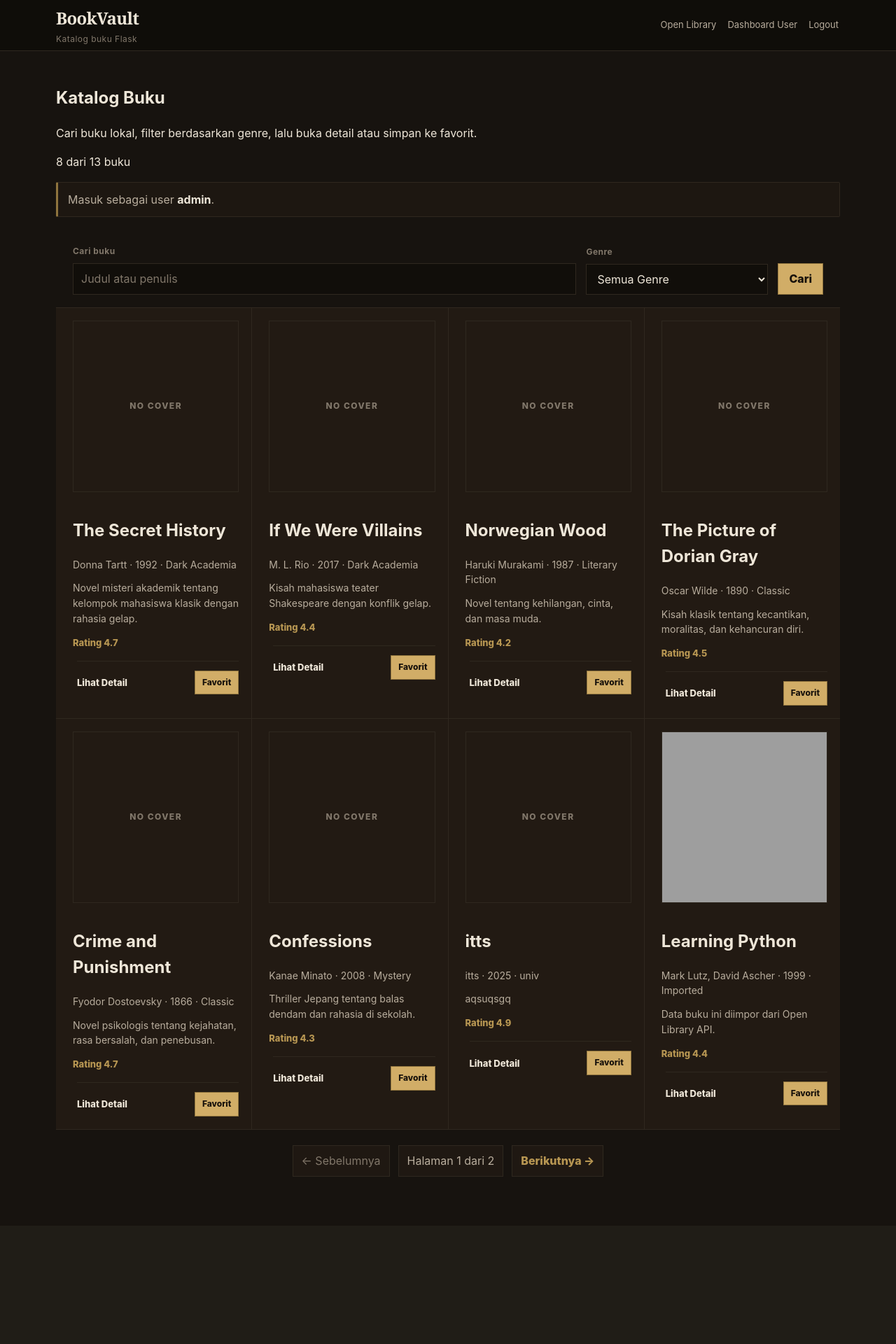
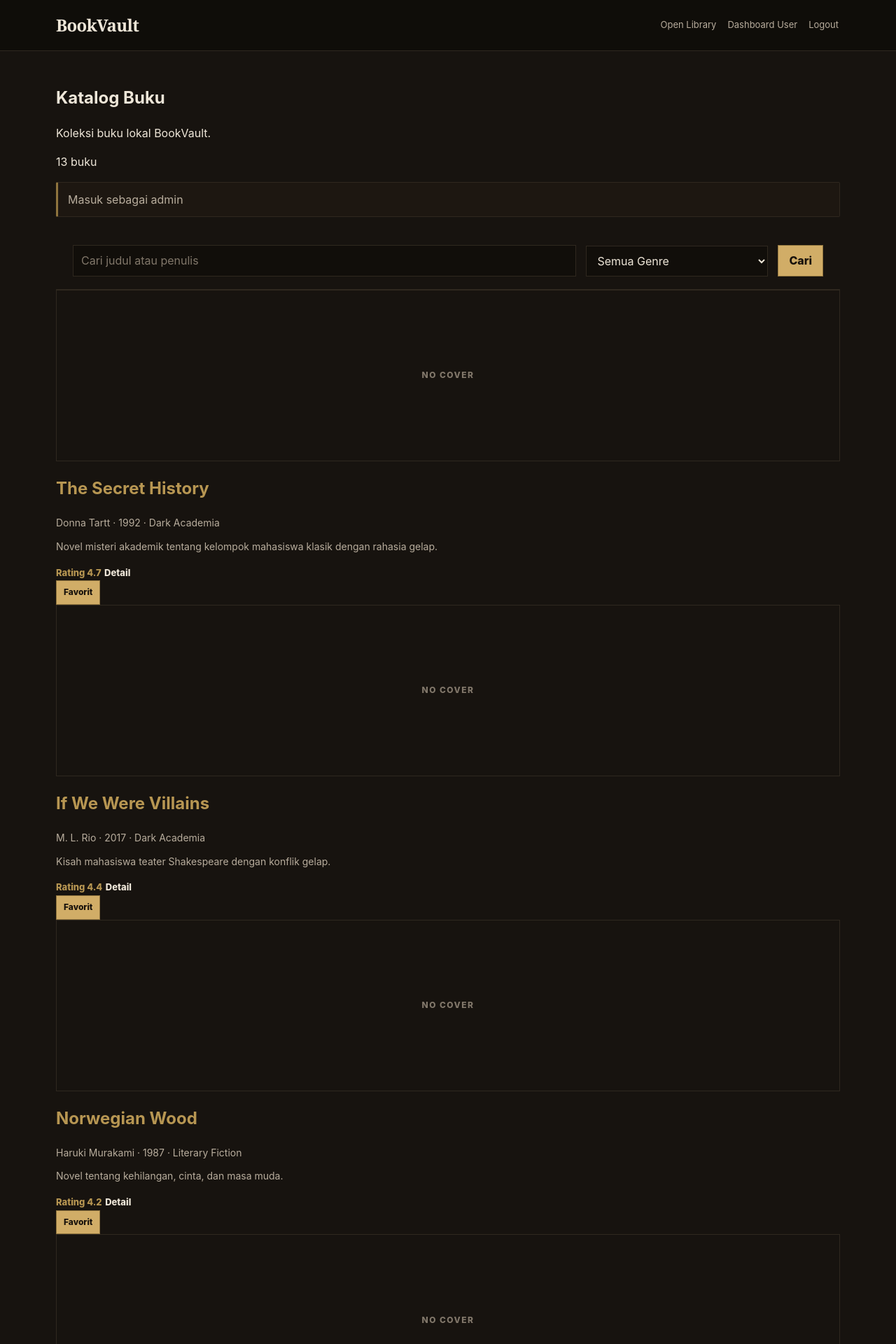
Before and after one commit to panjiaryasoma/bookvault-flask, a Flask app: page / in a window 1280 px wide. Shown: the top 1920 px of the page at 70% size. Before the commit the page ends 1681 px from the top, so only its background shows below. Run offline with Flask 3, Linux system fonts and the light colour scheme; a user stored in the database is signed in; data comes from the database, SQL or seed files in the repository; grey boxes are pictures that could not be loaded.

Commit message:
Strip catalog page back to a plain library interface

```diff
--- a/templates/index.html
+++ b/templates/index.html
@@ -9,10 +9,7 @@
 {% block header %}
 <header class="library-header">
     <div class="library-header__inner">
-        <div class="brand-block">
         <a href="/" class="brand-mark">BookVault</a>
-            <span class="brand-meta">Katalog buku Flask</span>
-        </div>
 
         <nav class="top-nav" aria-label="Navigasi BookVault">
             <a href="/public-books">Open Library</a>
@@ -37,38 +34,30 @@
 {% endblock %}
 
 {% block content %}
-<section class="catalog-summary" aria-labelledby="catalog-title">
+<section class="catalog" aria-labelledby="catalog-title">
+    <div class="catalog-heading">
         <div>
             <h1 id="catalog-title">Katalog Buku</h1>
-        <p>Cari buku lokal, filter berdasarkan genre, lalu buka detail atau simpan ke favorit.</p>
+            <p>Koleksi buku lokal BookVault.</p>
         </div>
 
         {% if pagination %}
-    <p class="result-count">{{ books|length }} dari {{ pagination.total }} buku</p>
+        <p class="result-count">{{ pagination.total }} buku</p>
         {% else %}
         <p class="result-count">{{ books|length }} buku</p>
         {% endif %}
-</section>
+    </div>
 
     {% if session.get("user_logged_in") %}
-<section class="session-note">
-    Masuk sebagai user <strong>{{ session.get("user_username") }}</strong>.
-</section>
+    <p class="session-note">Masuk sebagai {{ session.get("user_username") }}</p>
     {% elif session.get("admin_logged_in") %}
-<section class="session-note">
-    Masuk sebagai admin <strong>{{ session.get("admin_username") }}</strong>.
-</section>
+    <p class="session-note">Masuk sebagai admin {{ session.get("admin_username") }}</p>
     {% endif %}
 
     <form method="GET" action="/" class="search-box" aria-label="Cari dan filter katalog buku">
-    <label>
-        <span>Cari buku</span>
-        <input type="text" name="q" placeholder="Judul atau penulis" value="{{ q }}">
-    </label>
+        <input type="text" name="q" placeholder="Cari judul atau penulis" value="{{ q }}" aria-label="Cari buku">
 
-    <label>
-        <span>Genre</span>
-        <select name="genre" class="genre-select">
+        <select name="genre" class="genre-select" aria-label="Filter genre">
             <option value="">Semua Genre</option>
             {% for g in genres %}
             <option value="{{ g }}" {% if selected_genre == g %}selected{% endif %}>
@@ -76,51 +65,43 @@
             </option>
             {% endfor %}
         </select>
-    </label>
 
         <button type="submit">Cari</button>
     </form>
 
-<section class="catalog-list" aria-label="Daftar katalog buku">
-    <div class="grid">
+    <div class="book-list">
         {% for book in books %}
-        <article class="book-card">
-            <a href="/book/{{ book.id }}" class="book-card__media" aria-label="Lihat detail {{ book.title }}">
+        <article class="book-entry">
+            <a href="/book/{{ book.id }}" class="book-media" aria-label="Lihat detail {{ book.title }}">
                 {% if book.cover_image %}
                 <img src="{{ book.cover_image }}" alt="Cover {{ book.title }}" class="book-cover">
                 {% else %}
-                <div class="book-cover cover-placeholder">
-                    <span>No Cover</span>
-                </div>
+                <div class="book-cover cover-placeholder">No Cover</div>
                 {% endif %}
             </a>
 
-            <div class="book-card__body">
-                <h2>{{ book.title }}</h2>
-
-                <div class="meta">
-                    {{ book.author }} · {{ book.year }} · {{ book.genre }}
-                </div>
-
+            <div class="book-info">
+                <h2><a href="/book/{{ book.id }}">{{ book.title }}</a></h2>
+                <p class="meta">{{ book.author }} · {{ book.year }} · {{ book.genre }}</p>
                 <p class="description">{{ book.description }}</p>
 
+                <div class="book-footer">
                     {% if book.rating and book.rating > 0 %}
-                <p class="rating">Rating {{ book.rating }}</p>
+                    <span class="rating">Rating {{ book.rating }}</span>
                     {% else %}
-                <p class="rating rating--muted">Belum dinilai</p>
+                    <span class="rating rating--muted">Belum dinilai</span>
                     {% endif %}
 
-                <div class="book-card__actions">
-                    <a href="/book/{{ book.id }}" class="detail-link">Lihat Detail</a>
+                    <a href="/book/{{ book.id }}" class="detail-link">Detail</a>
 
                     {% if session.get("user_logged_in") %}
                         {% if book.id in favorite_ids %}
                         <form method="POST" action="/favorite/remove/{{ book.id }}" class="favorite-form">
-                            <button type="submit" class="btn-favorited">Hapus Favorit</button>
+                            <button type="submit" class="text-button">Hapus favorit</button>
                         </form>
                         {% else %}
                         <form method="POST" action="/favorite/add/{{ book.id }}" class="favorite-form">
-                            <button type="submit">Favorit</button>
+                            <button type="submit" class="text-button">Favorit</button>
                         </form>
                         {% endif %}
                     {% endif %}
@@ -133,21 +114,15 @@
     {% if pagination and pagination.pages > 1 %}
     <nav class="pagination" aria-label="Navigasi halaman katalog">
         {% if pagination.has_prev %}
-        <a href="{{ url_for('index', page=pagination.prev_num, q=q, genre=selected_genre) }}">
-            ← Sebelumnya
-        </a>
+        <a href="{{ url_for('index', page=pagination.prev_num, q=q, genre=selected_genre) }}">← Sebelumnya</a>
         {% else %}
         <span class="disabled">← Sebelumnya</span>
         {% endif %}
 
-        <span class="page-info">
-            Halaman {{ pagination.page }} dari {{ pagination.pages }}
-        </span>
+        <span class="page-info">Halaman {{ pagination.page }} dari {{ pagination.pages }}</span>
 
         {% if pagination.has_next %}
-        <a href="{{ url_for('index', page=pagination.next_num, q=q, genre=selected_genre) }}">
-            Berikutnya →
-        </a>
+        <a href="{{ url_for('index', page=pagination.next_num, q=q, genre=selected_genre) }}">Berikutnya →</a>
         {% else %}
         <span class="disabled">Berikutnya →</span>
         {% endif %}
```
Lines whose indentation alone changed are shown as unchanged.
